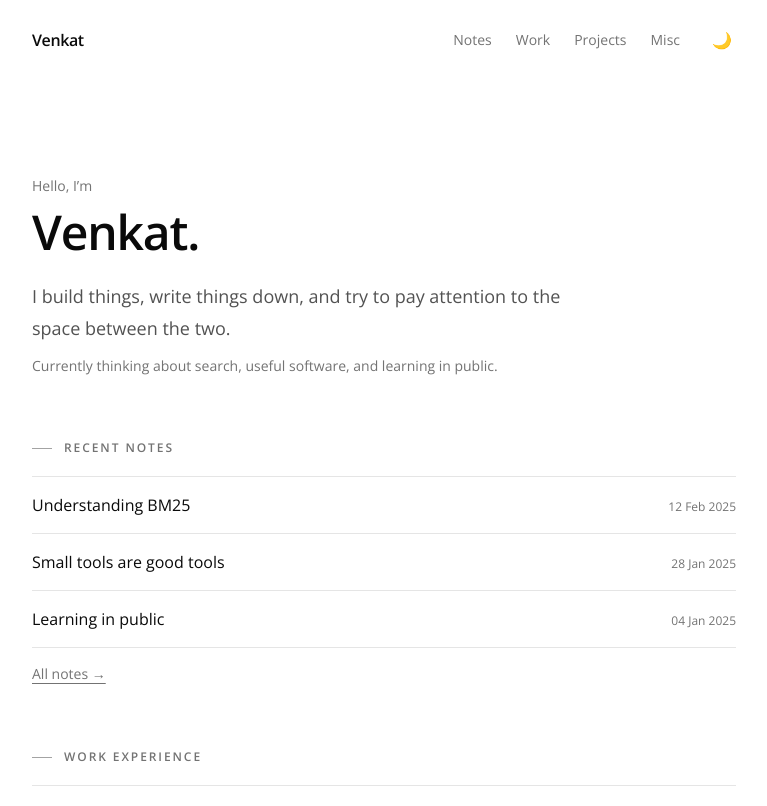
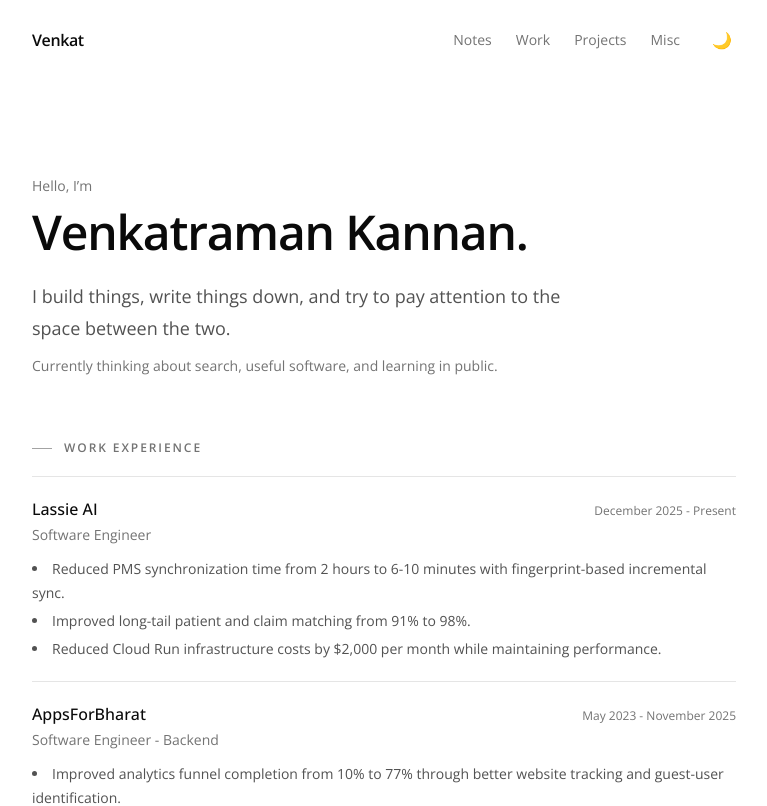
Before and after one commit to venkxycodes/portfolio, a React (Vite) app: page / in a window 1280 px wide. Shown: the top 806 px of the page, without its empty margins (256-1023 px from the left). Built offline with nearby package versions, Linux system fonts and the light colour scheme.

Commit message:
Refine experience highlights and home ordering

```diff
--- a/src/data/content.ts
+++ b/src/data/content.ts
@@ -12,7 +12,7 @@ export type Experience = {
 }
 
 export const siteContent = {
-  name: 'Venkat',
+  name: 'Venkatraman Kannan',
   introduction: 'I build things, write things down, and try to pay attention to the space between the two.',
   currently: 'Currently thinking about search, useful software, and learning in public.',
   homeNote: 'I work on software and enjoy the parts that require care: understanding a problem, making a small useful thing, and leaving it clearer than I found it.',
--- a/src/pages/ExperiencePage.tsx
+++ b/src/pages/ExperiencePage.tsx
@@ -5,5 +5,5 @@ export default function ExperiencePage() {
   const { slug } = useParams()
   const experience = experiences.find(item => item.slug === slug)
   if (!experience) return <div className="pt-24"><h1 className="text-2xl font-semibold">Experience not found.</h1><Link className="mt-4 inline-block text-sm underline" to="/work">Back to work experience</Link></div>
-  return <article className="pt-16 sm:pt-24"><Link to="/work" className="text-sm text-neutral-500">← Back to work experience</Link><div className="mt-10 flex flex-col gap-2 sm:flex-row sm:items-baseline sm:justify-between"><h1 className="text-3xl font-semibold tracking-tight">{experience.company}</h1><time className="text-sm text-neutral-500">{experience.dates}</time></div><p className="mt-2 text-sm text-neutral-500">{experience.role} · {experience.location}</p><p className="mt-8 max-w-xl border-l-2 border-neutral-300 pl-4 text-sm leading-7 text-neutral-600 dark:border-neutral-700 dark:text-neutral-300">{experience.highlights.join(' ')}</p><div className="mt-12 max-w-2xl"><h2 className="text-xs font-semibold uppercase tracking-[0.16em] text-neutral-500">What I worked on</h2><ul className="mt-5 list-inside list-disc space-y-4 text-sm leading-7 text-neutral-700 dark:text-neutral-300">{experience.bullets.map(bullet => <li key={bullet}>{bullet}</li>)}</ul><p className="mt-10 border-t border-neutral-200 pt-5 text-xs text-neutral-500 dark:border-neutral-800">Stack: {experience.stack}</p></div></article>
+  return <article className="pt-16 sm:pt-24"><Link to="/work" className="text-sm text-neutral-500">← Back to work experience</Link><div className="mt-10 flex flex-col gap-2 sm:flex-row sm:items-baseline sm:justify-between"><h1 className="text-3xl font-semibold tracking-tight">{experience.company}</h1><time className="text-sm text-neutral-500">{experience.dates}</time></div><p className="mt-2 text-sm text-neutral-500">{experience.role} · {experience.location}</p><p className="mt-8 max-w-xl border-l-2 border-neutral-300 pl-4 text-sm leading-7 text-neutral-600 dark:border-neutral-700 dark:text-neutral-300">{experience.highlights.join(' ')}</p><div className="mt-10 max-w-2xl border-y border-neutral-200 py-5 dark:border-neutral-800"><h2 className="text-xs font-semibold uppercase tracking-[0.16em] text-neutral-500">Tools and technologies</h2><div className="mt-4 flex flex-wrap gap-2">{experience.stack.split(', ').map(tool => <span key={tool} className="border border-neutral-300 bg-neutral-100 px-3 py-1.5 text-sm font-medium text-neutral-800 dark:border-neutral-700 dark:bg-neutral-900 dark:text-neutral-100">{tool}</span>)}</div></div><div className="mt-12 max-w-2xl"><h2 className="text-xs font-semibold uppercase tracking-[0.16em] text-neutral-500">What I worked on</h2><ul className="mt-5 list-inside list-disc space-y-4 text-sm leading-7 text-neutral-700 dark:text-neutral-300">{experience.bullets.map(bullet => <li key={bullet}>{bullet}</li>)}</ul></div></article>
 }
--- a/src/pages/Home.tsx
+++ b/src/pages/Home.tsx
@@ -7,8 +7,8 @@ export default function Home() {
     <p className="text-sm text-neutral-500">Hello, I’m</p><h1 className="mt-3 text-4xl font-semibold tracking-tight sm:text-5xl">{siteContent.name}.</h1>
     <p className="mt-6 max-w-xl text-lg leading-8 text-neutral-600 dark:text-neutral-300">{siteContent.introduction}</p>
     <p className="mt-3 text-sm text-neutral-500">{siteContent.currently}</p>
+    <Section title="Work experience"><div className="divide-y divide-neutral-200 border-y border-neutral-200 dark:divide-neutral-800 dark:border-neutral-800">{experiences.map(experience => <Link key={experience.slug} to={`/work/${experience.slug}`} className="block py-5 hover:pl-1"><div className="flex flex-col gap-1 sm:flex-row sm:items-baseline sm:justify-between"><h3 className="font-medium">{experience.company}</h3><span className="text-xs text-neutral-500">{experience.dates}</span></div><p className="mt-1 text-sm text-neutral-500">{experience.role}</p><ul className="mt-3 list-inside list-disc space-y-1 text-sm leading-6 text-neutral-600 dark:text-neutral-300">{experience.highlights.slice(0, 3).map(highlight => <li key={highlight}>{highlight}</li>)}</ul></Link>)}</div></Section>
     <Section title="Recent notes"><div className="divide-y divide-neutral-200 border-y border-neutral-200 dark:divide-neutral-800 dark:border-neutral-800">{notes.slice(0, 3).map(note => <Link key={note.slug} to={`/notes/${note.slug}`} className="flex items-baseline justify-between gap-4 py-4 hover:pl-1"><span>{note.title}</span><time className="shrink-0 text-xs text-neutral-500">{note.date}</time></Link>)}</div><Link to="/notes" className="mt-4 inline-block text-sm text-neutral-500 underline underline-offset-4">All notes →</Link></Section>
-    <Section title="Work experience"><div className="divide-y divide-neutral-200 border-y border-neutral-200 dark:divide-neutral-800 dark:border-neutral-800">{experiences.map(experience => <Link key={experience.slug} to={`/work/${experience.slug}`} className="block py-5 hover:pl-1"><div className="flex flex-col gap-1 sm:flex-row sm:items-baseline sm:justify-between"><h3 className="font-medium">{experience.company}</h3><span className="text-xs text-neutral-500">{experience.dates}</span></div><p className="mt-1 text-sm text-neutral-500">{experience.role}</p><ul className="mt-3 list-inside list-disc space-y-1 text-sm leading-6 text-neutral-600 dark:text-neutral-300">{experience.highlights.slice(0, 3).map(highlight => <li key={highlight}>{highlight}</li>)}</ul></Link>)}</div></Section>
     <Section title="Selected projects"><div className="space-y-5">{projects.map(project => <a key={project.name} href={project.url} target="_blank" rel="noreferrer" className="block"><div className="flex items-baseline justify-between gap-4"><h3 className="font-medium">{project.name}</h3><span className="text-xs text-neutral-500">{project.stack}</span></div><p className="mt-1 text-sm text-neutral-500">{project.description}</p></a>)}</div></Section>
     <Section title="A little more"><p className="max-w-xl text-sm leading-7 text-neutral-600 dark:text-neutral-300">{siteContent.homeNote}</p><p className="mt-4 text-sm">This is my home page, with a few notes on what I’m making and learning.</p></Section>
     <div className="mt-16 flex gap-5 text-sm text-neutral-500"><a href={siteContent.links.github} target="_blank" rel="noreferrer">GitHub</a><a href={siteContent.links.linkedin} target="_blank" rel="noreferrer">LinkedIn</a><a href={siteContent.links.email}>Email</a></div>
```
